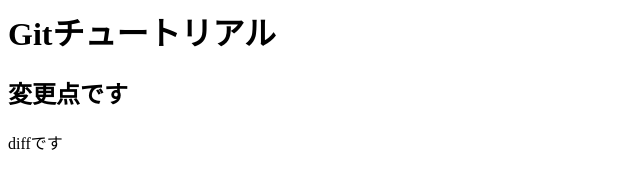
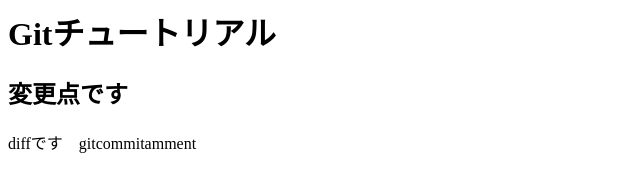
Before and after one commit to RyoheiM/gittuto, a plain HTML site: page index.html in a window 1280 px wide. Shown: the whole page, without its empty margins (0-640 px from the left). Drawn offline with Linux system fonts and the light colour scheme.

Commit message:
ammend amment修正

```diff
--- a/index.html
+++ b/index.html
@@ -1,5 +1,5 @@
 <html>
   <h1>Gitチュートリアル</h1>
   <h2>変更点です</h2>
-  <p>diffです</p>
+  <p>diffです　gitcommitamment</p>
 </html>
```
